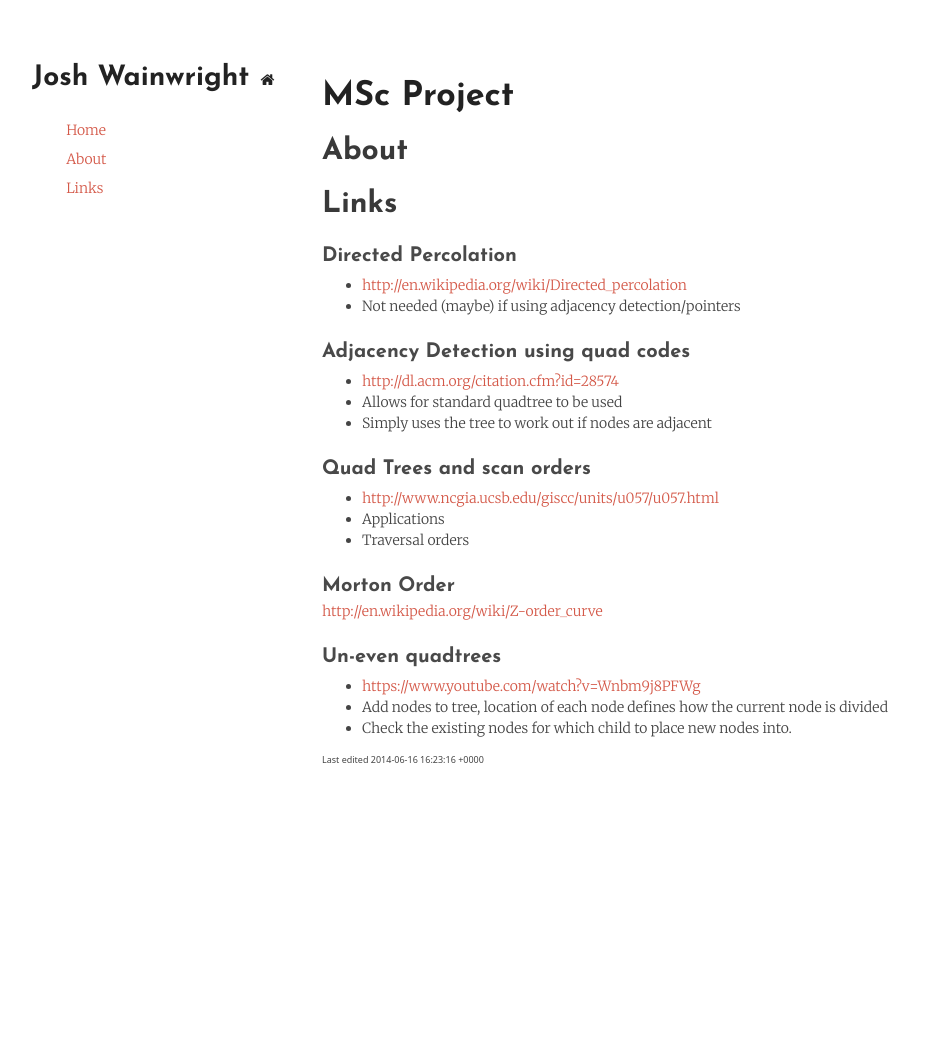
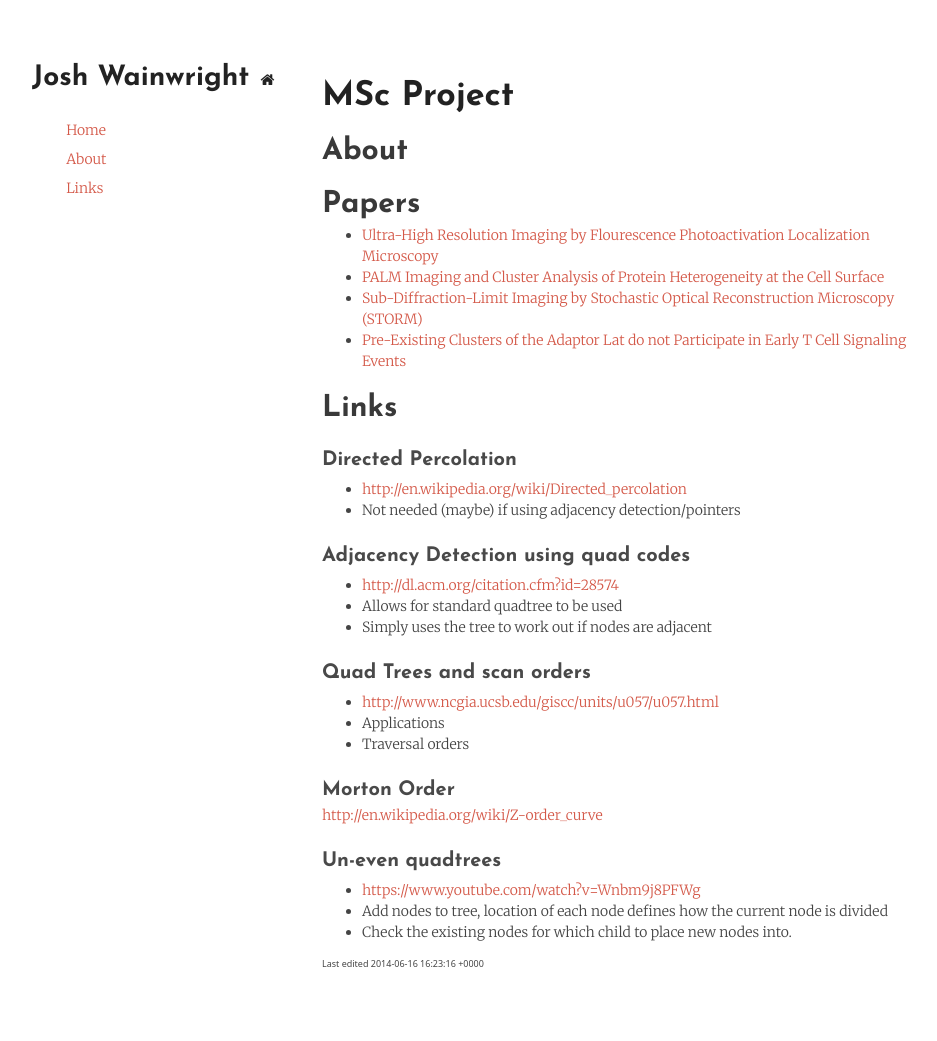
Before and after one commit to joshaw/MScProject, a Jekyll site: the page built from site/index.md, in a window 1280 px wide. Shown: the whole page, without its empty margins (148-1085 px from the left). Built offline with Jekyll 4.4.1, drawn with Linux system fonts in a browser that asks for light colours; before the commit the page ends 901 px from its top, so only the background shows below that.

Commit message:
Add links to papers to site

```diff
--- a/site/index.md
+++ b/site/index.md
@@ -6,6 +6,16 @@ title: Home
 # MSc Project
 
 ## About
+
+## Papers
+- [Ultra-High Resolution Imaging by Flourescence Photoactivation Localization
+  Microscopy](Papers/hess2006ultra.pdf)
+- [PALM Imaging and Cluster Analysis of Protein Heterogeneity at the Cell
+  Surface](Papers/owen2010palm.pdf)
+- [Sub-Diffraction-Limit Imaging by Stochastic Optical Reconstruction
+  Microscopy (STORM)](Papers/rust2006sub.pdf)
+- [Pre-Existing Clusters of the Adaptor Lat do not Participate in Early T Cell
+  Signaling Events](Papers/williamson2011pre.pdf)
 
 ## Links
 
```
